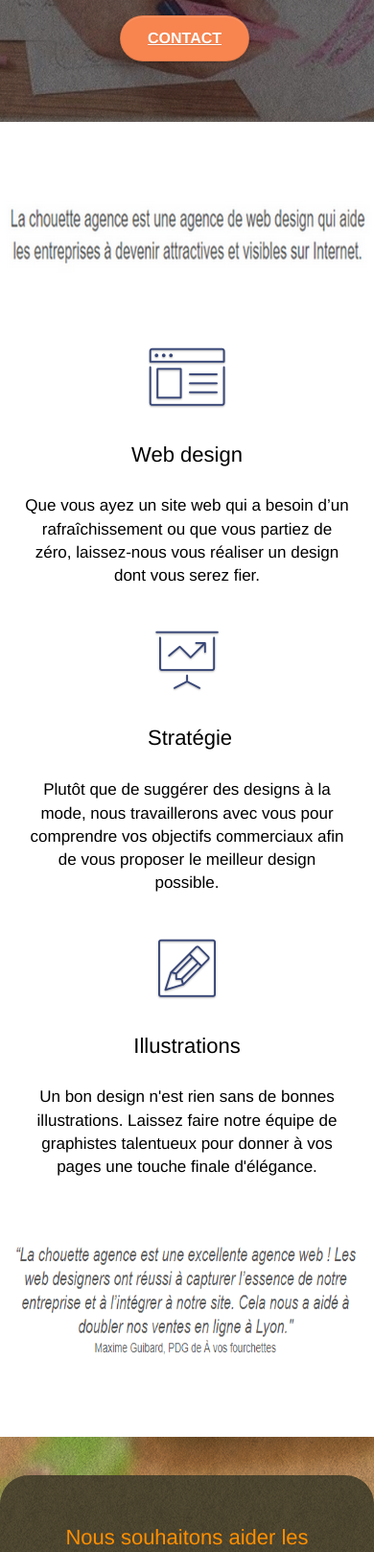
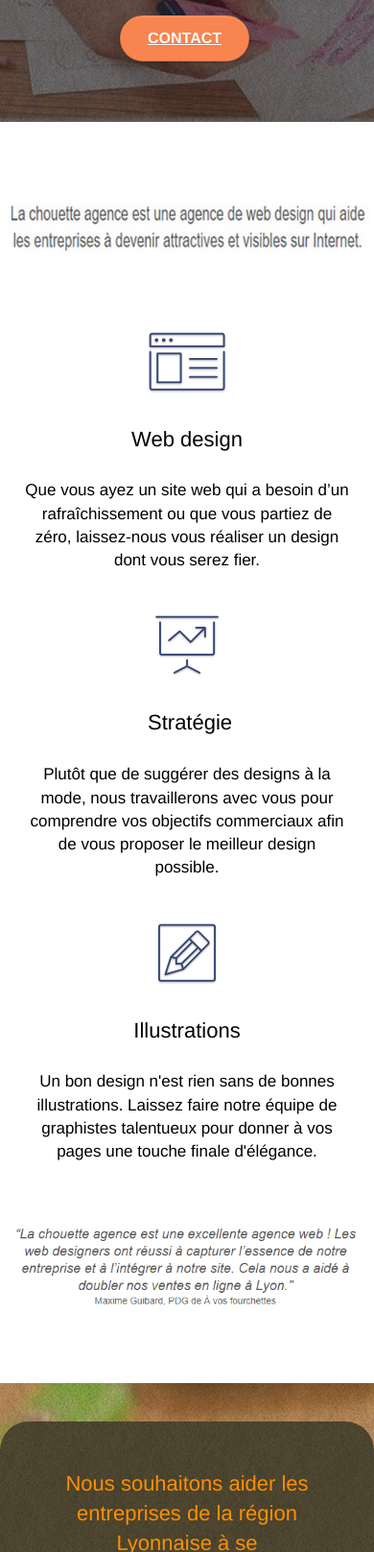
Before and after one commit to LasnierThomas/LasnierThomas-LasnierThomas_4_14062021, a plain HTML site: page index.html in a window 390 px wide. Shown: the part 383-2000 px from the top of the page at 96% size. Drawn offline with Linux system fonts and the light colour scheme.

Commit message:
modif css

```diff
--- a/style.css
+++ b/style.css
@@ -842,6 +842,19 @@ h4 {
     background-image: url("img/image-de-presentation.jpg");
 }
 
+#imgtitle{
+   max-width: 100%;
+   height: auto;
+}
+#imgcitation{
+    max-width: 100%;
+   height: auto;
+}
+#imgtitle2{
+    max-width: 100%;
+   height: auto;
+}
+
 @media (max-width: 1024px) {
     .bloc {
         padding-left: 20px;
@@ -1069,14 +1082,17 @@ h4 {
         width: 88%;
     }
     #imgtitle{
-        width: 100%;
-    }
-    #imgcitation{
-        width: 100%;
-    }
-    #imgtitle2{
-        width: 100%;
-    }
+        max-width: 100%;
+        height: auto;
+     }
+     #imgcitation{
+         max-width: 100%;
+        height: auto;
+     }
+     #imgtitle2{
+         max-width: 100%;
+        height: auto;
+     }
 }
 
 @media (max-width: 462px){
```
